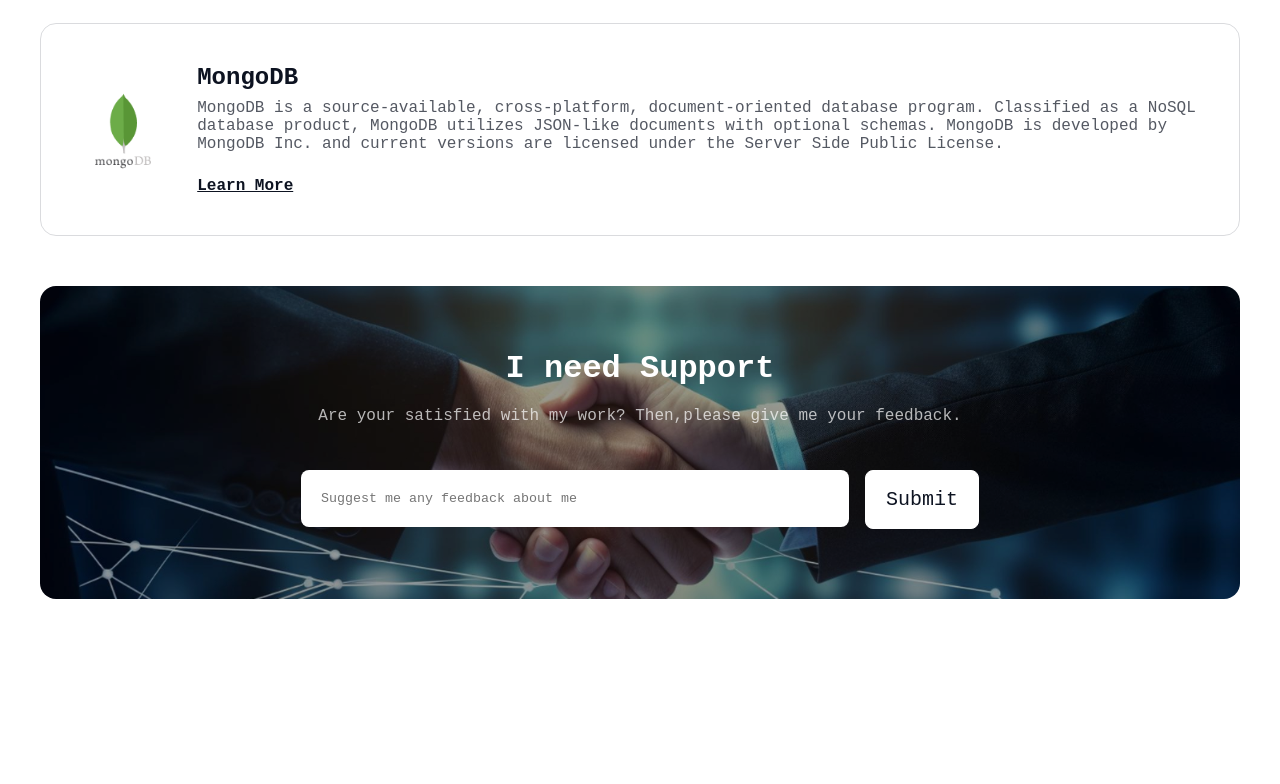
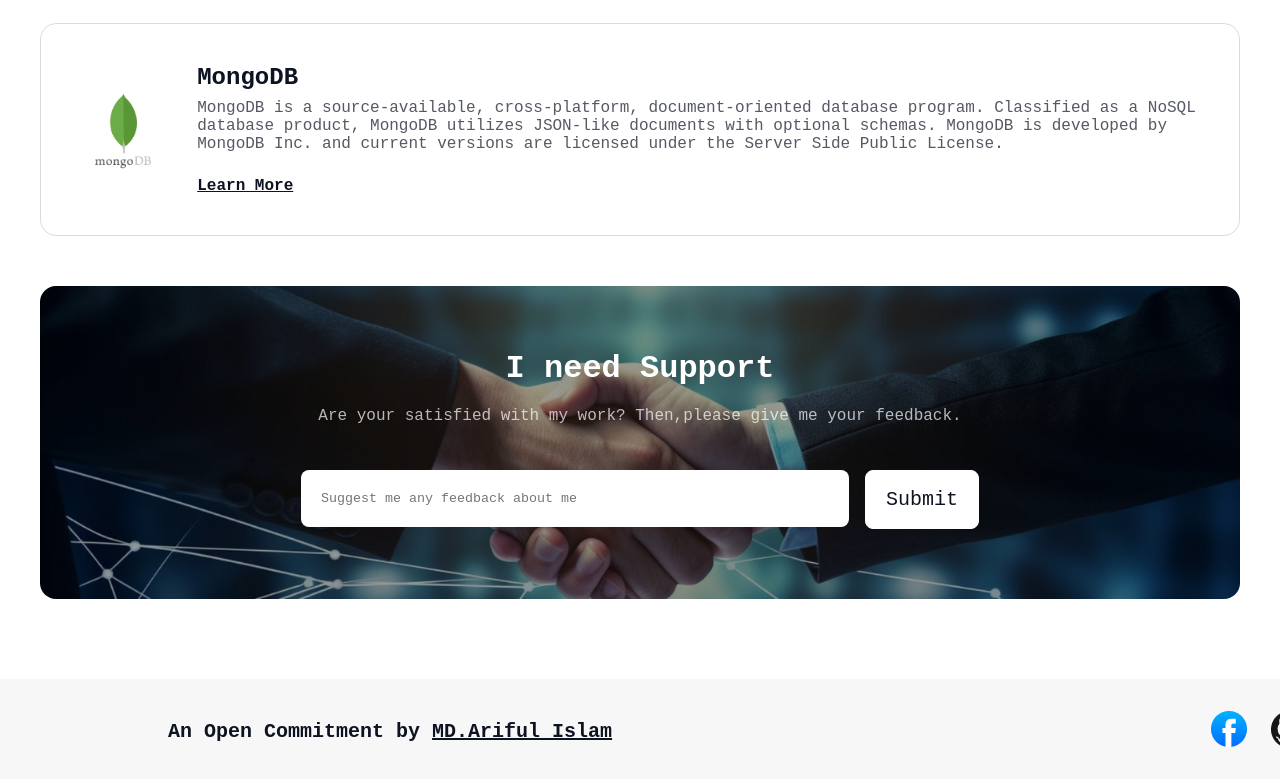
Before and after one commit to Ariful544/A01-portfolio-project, a plain HTML site: page index.html in a window 1280 px wide. Shown: the part 4450-5234 px from the top of the page. Before the commit the page ends 5049 px from the top, so only its background shows below. Drawn offline with Linux system fonts and the light colour scheme; a web font is replaced by a local one.

Commit message:
design finished

```diff
--- a/index.html
+++ b/index.html
@@ -22,7 +22,7 @@
                     online landscape that defines our modern world. As an incoming web developer, one steps into a realm
                     where creativity meets technical prowess, where problem-solving is a daily endeavor, and where the
                     possibilities to create meaningful digital experiences are endless.</p>
-                <a href="#"><button>Contact with me</button></a>
+                <a href="#footer"><button>Contact with me</button></a>
             </div>
         </div>
     </header>
@@ -188,7 +188,17 @@
           </section>
          <!-- feedback-me section end here -->
     </main>
-    <footer></footer>
+    <footer id="footer">
+        <div class="footer-container">
+            <h3>An Open Commitment by <span style="text-decoration: underline;">MD.Ariful Islam</span> </h3>
+        <div class="social-icons">
+            <a href="https://www.facebook.com/" target="_blank"><img src="./assets/facebook.png" alt=""></a>
+            <a href="https://github.com/Ariful544" target="_blank"><img src="./assets/github.png" alt=""></a>
+            <a href="https://www.linkedin.com/feed/?trk=guest_homepage-basic_nav-header-signin" target="_blank"><img src="./assets/linkedin-icon 1.png" alt=""></a>
+        </div>
+        </div>
+
+    </footer>
 </body>
 
 </html>
--- a/styles/style.css
+++ b/styles/style.css
@@ -374,7 +374,7 @@ header nav button:hover {
 #feedback-me {
   width: 1200px;
   height: 313px;
-  margin: 0 auto;
+  margin: 0 auto 80px;
   border-radius: 16px;
   padding: 64px 70px;
   background: url(../assets/handshake.jpg) no-repeat;
@@ -415,6 +415,9 @@ header nav button:hover {
   border-radius: 8px;
   border: none;
 }
+.feedback-me-container > form input[type="text"]:focus {
+  outline: none;
+}
 .feedback-me-container > form > button {
   padding: 17px 20px;
   background-color: #fff;
@@ -427,16 +430,35 @@ header nav button:hover {
   font-size: 20px;
   border: 1px solid #fff;
 }
-.feedback-me-container > form > button:hover{
- background-color: transparent;
- border: 1px solid #fff;
- transition: 1s;
- color: #fff;
+.feedback-me-container > form > button:hover {
+  background-color: transparent;
+  border: 1px solid #fff;
+  transition: 1s;
+  color: #fff;
 }
 /* <!-- feedback-me section style end here --> */
 
 /* footer section start here */
-footer{
-
+#footer {
+  width: 1536px;
+  background: rgba(13, 19, 33, 0.03);
+  height: 100px;
+}
+#footer .footer-container {
+  width: 1200px;
+  margin: 0 auto;
+  padding: 32px 0;
+  display: flex;
+  justify-content: space-between;
+  align-items: center;
+}
+#footer .footer-container > h3 {
+  font-size: 20px;
+  font-weight: 600;
+  color: var(--color1);
+}
+.footer-container .social-icons {
+  display: flex;
+  gap: 24px;
 }
 /* footer section end here */
```
